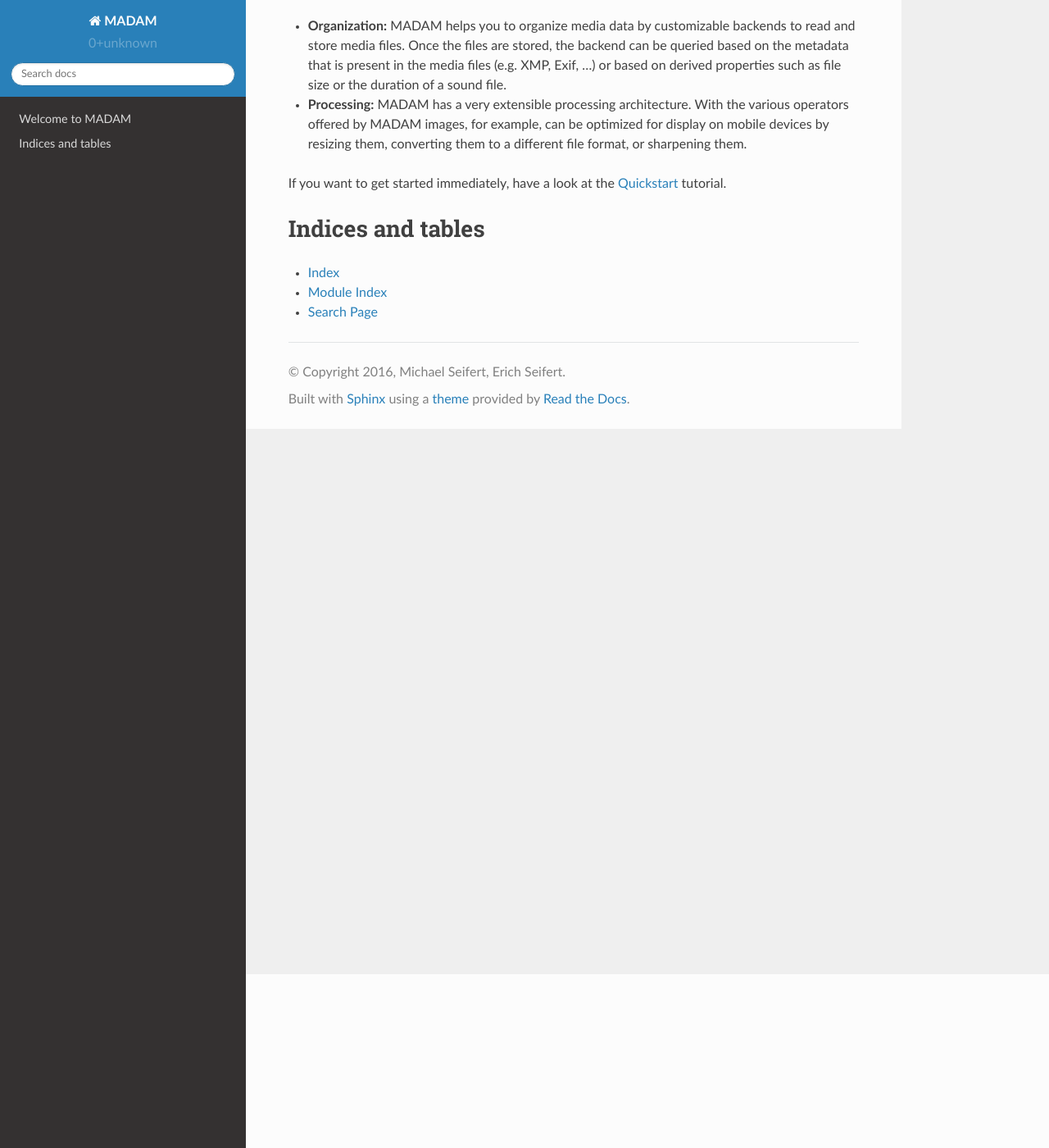
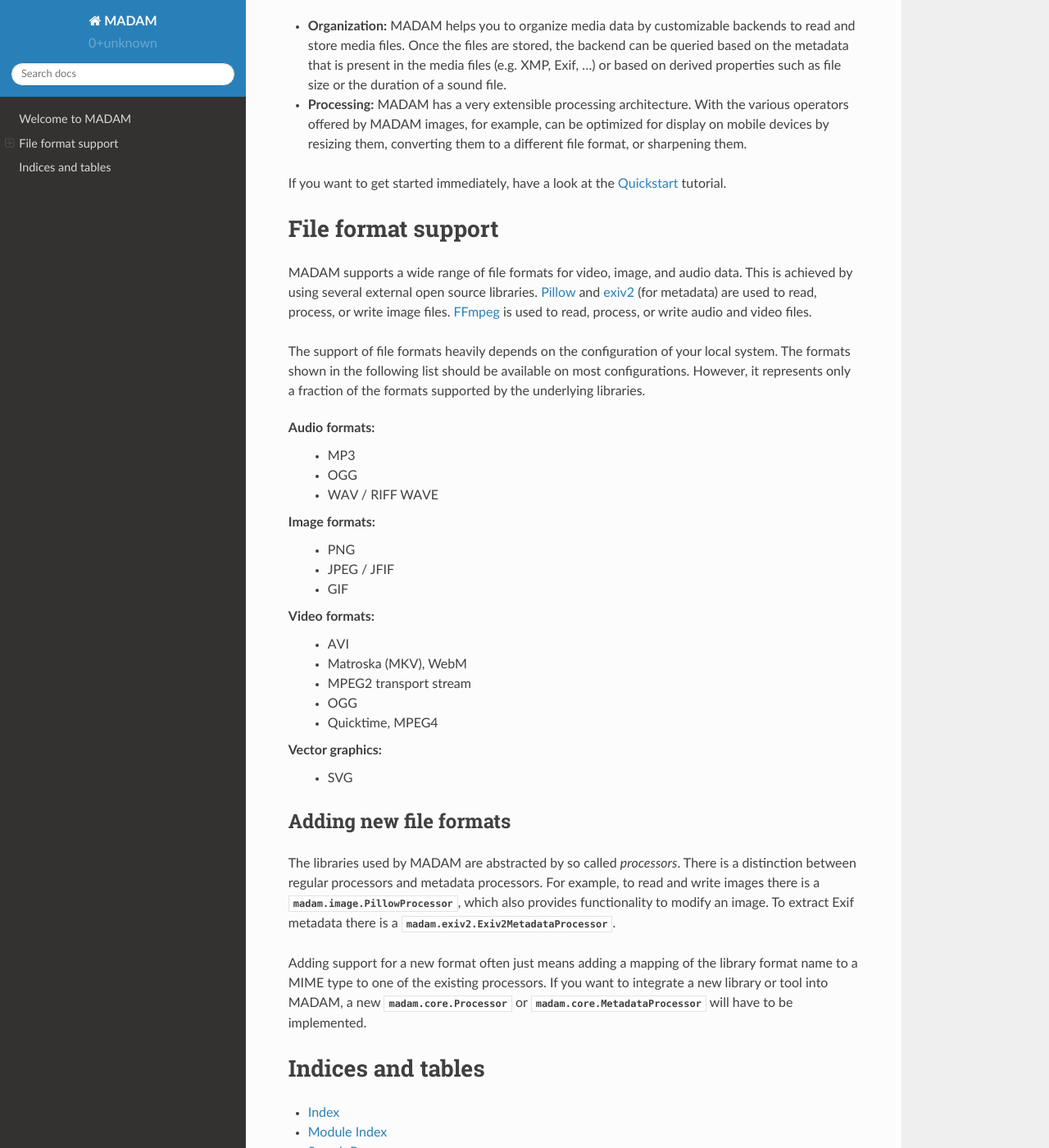
Before and after one commit to eseifert/madam, a Sphinx documentation site: the page built from doc/index.rst, in a window 1280 px wide and 1400 px high, scrolled down 212 px. Shown: the whole window at 82% size. Built offline with Sphinx 7.4.7 and the Read the Docs theme 2.0.0, drawn with Linux system fonts in a browser that asks for light colours.

Commit message:
Documentation: Added section about file format support.

```diff
--- a/doc/index.rst
+++ b/doc/index.rst
@@ -19,9 +19,62 @@ If you want to get started immediately, have a look at the :doc:`quickstart`
 tutorial.
 
 
+File format support
+===================
+
+MADAM supports a wide range of file formats for video, image, and audio data.
+This is achieved by using several external open source libraries. `Pillow`_
+and `exiv2`_ (for metadata) are used to read, process, or write image files.
+`FFmpeg`_ is used to read, process, or write audio and video files.
+
+The support of file formats heavily depends on the configuration of your local
+system. The formats shown in the following list should be available on most
+configurations. However, it represents only a fraction of the formats supported
+by the underlying libraries.
+
+Audio formats:
+    -   MP3
+    -   OGG
+    -   WAV / RIFF WAVE
+
+Image formats:
+    -   PNG
+    -   JPEG / JFIF
+    -   GIF
+
+Video formats:
+    -   AVI
+    -   Matroska (MKV), WebM
+    -   MPEG2 transport stream
+    -   OGG
+    -   Quicktime, MPEG4
+
+Vector graphics:
+    -   SVG
+
+Adding new file formats
+-----------------------
+The libraries used by MADAM are abstracted by so called *processors*. There is
+a distinction between regular processors and metadata processors. For example,
+to read and write images there is a :class:`madam.image.PillowProcessor`,
+which also provides functionality to modify an image. To extract Exif metadata
+there is a :class:`madam.exiv2.Exiv2MetadataProcessor`.
+
+Adding support for a new format often just means adding a mapping of the
+library format name to a MIME type to one of the existing processors. If you
+want to integrate a new library or tool into MADAM, a new
+:class:`madam.core.Processor` or :class:`madam.core.MetadataProcessor` will
+have to be implemented.
+
+
 Indices and tables
 ==================
 
 * :ref:`genindex`
 * :ref:`modindex`
 * :ref:`search`
+
+
+.. _FFmpeg: https://ffmpeg.org/
+.. _Pillow: https://python-pillow.org/
+.. _exiv2: http://www.exiv2.org/
```
